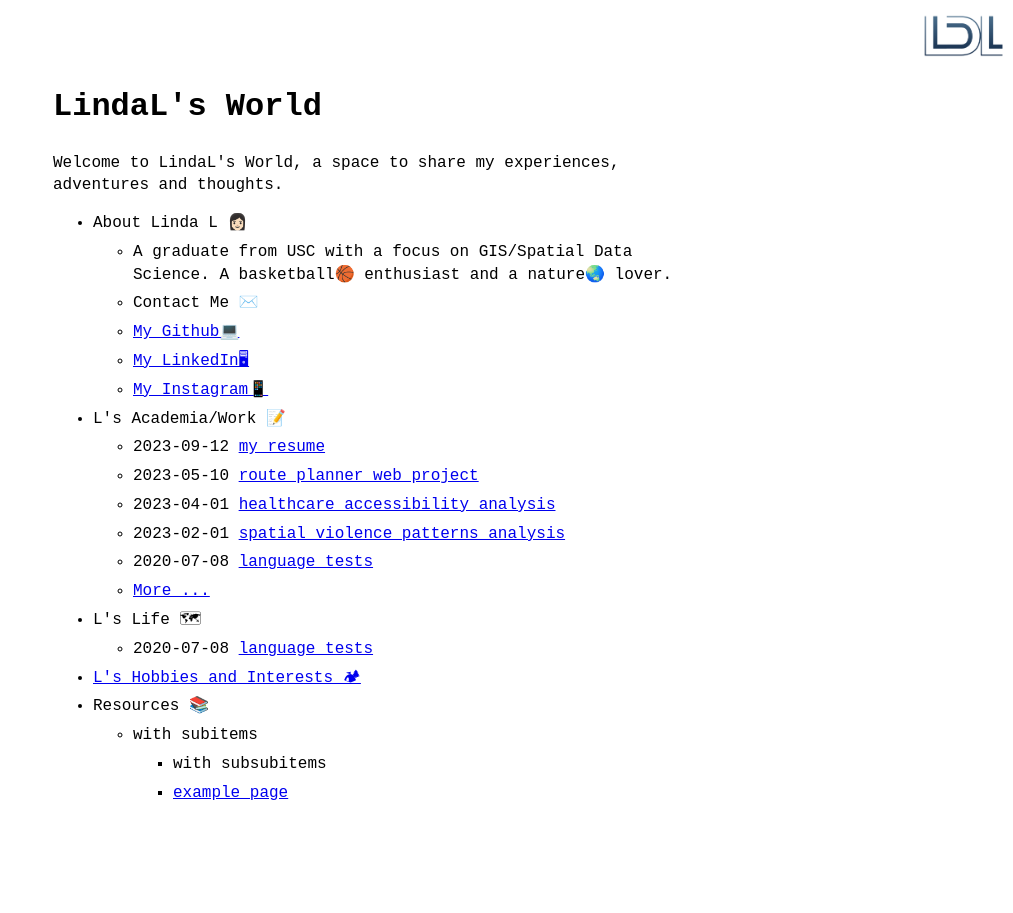
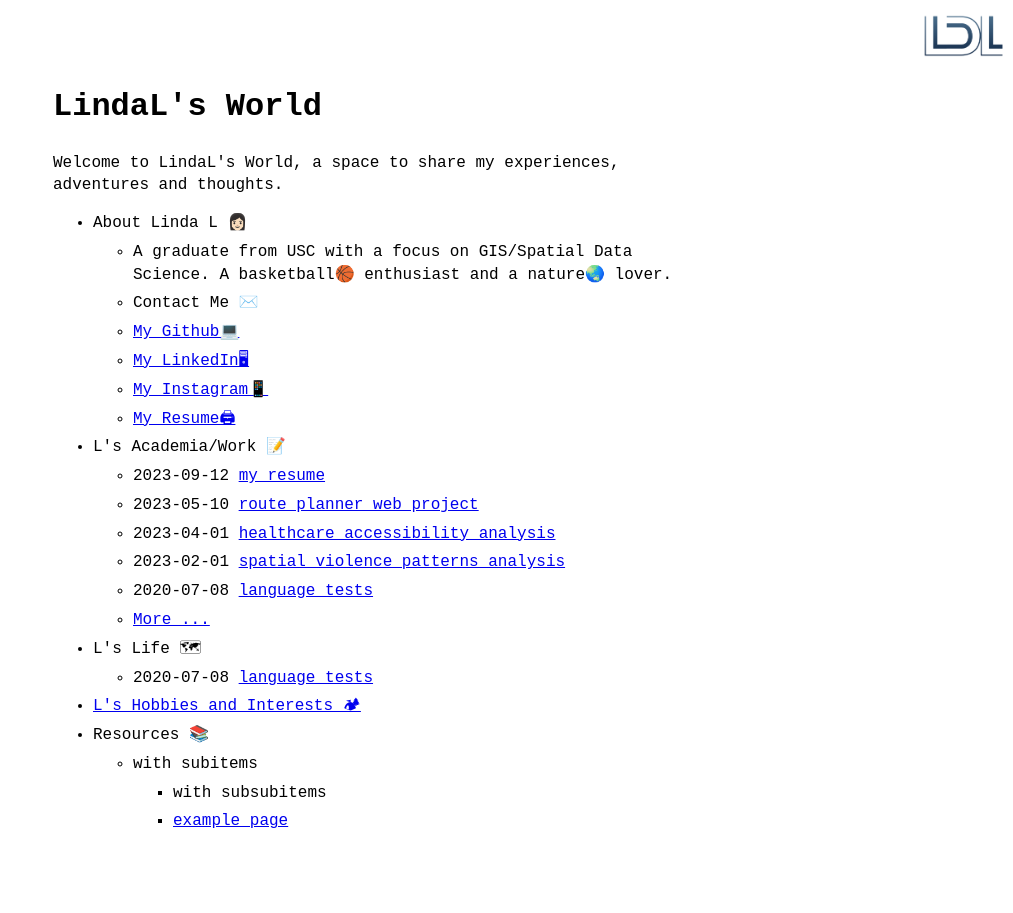
Before and after one commit to Lingduo-L/lingduo-l.github.io, a Jekyll site: the page built from index.md, in a window 1280 px wide. Shown: the whole page, without its empty margins (267-1280 px from the left). Built offline with Jekyll 4.4.1, drawn with Linux system fonts in a browser that asks for light colours.

Commit message:
Update Resume file

```diff
--- a/_data/menu.yml
+++ b/_data/menu.yml
@@ -12,6 +12,9 @@ entries:
         url: https://www.linkedin.com/in/lingduo
       - title: My Instagram📱
         url: https://www.instagram.com/lluuuoooo/?igshid=YTQwZjQ0NmI0OA%3D%3D
+      - title: My Resume🖨
+        url: "/files/Resume_LindaL.pdf"
+
       # - title: "used by <a href='https://riggraz.dev'>riggraz.dev</a> and <a href='https://github.com/riggraz/no-style-please/network/dependents'>many others</a>"
 
   - title: L's Academia/Work 📝
```
Also changed, not shown: 2 other files.
